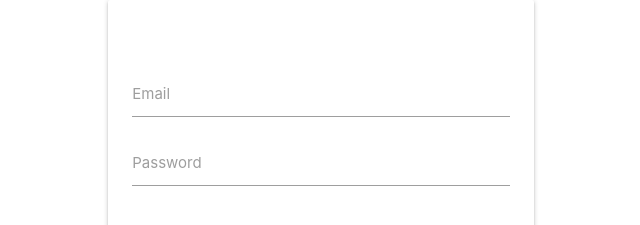
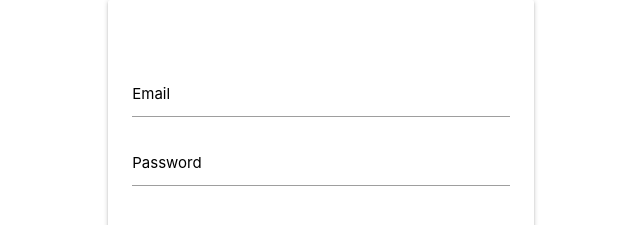
Before and after one commit to hnatiukr/shortcut-keeper, a React (Create React App) app in the folder client/: page / in a window 1280 px wide. Shown: the part 213-438 px from the top of the page, without its empty margins (319-959 px from the left). Built offline with nearby package versions, Linux system fonts and the light colour scheme.

Commit message:
Import base and components styles

```diff
--- a/client/src/index.css
+++ b/client/src/index.css
@@ -1,2 +1,11 @@
+/* libraries */
 @import '~materialize-css/dist/css/materialize.min.css';
+
+/* partials */
+@import './styles/base.css';
+
+/* components */
+@import './styles/Loader.style.css';
 @import './styles/AuthPage.style.css';
+@import './styles/CreatePage.style.css';
+@import './styles/LinkCard.css';
```
